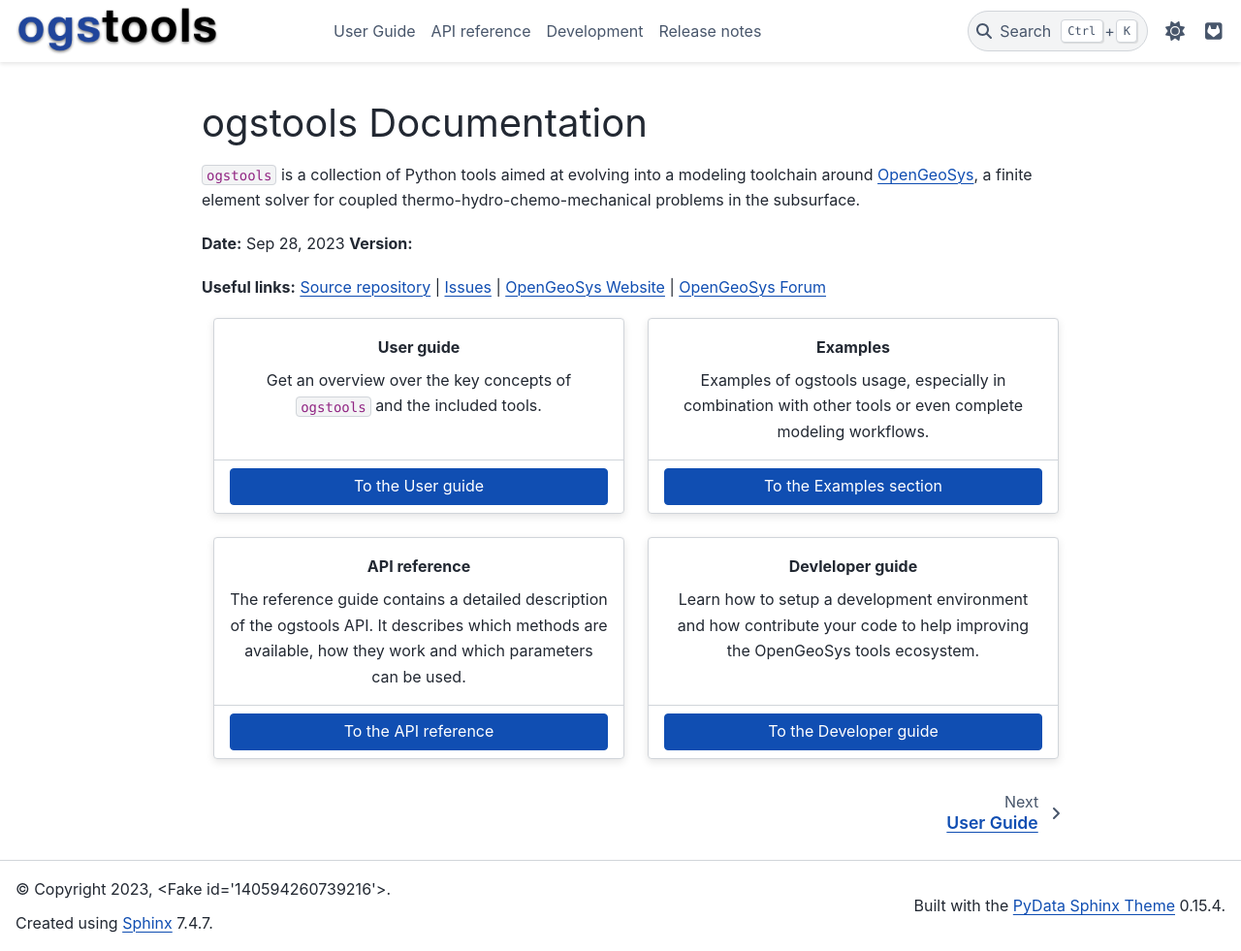
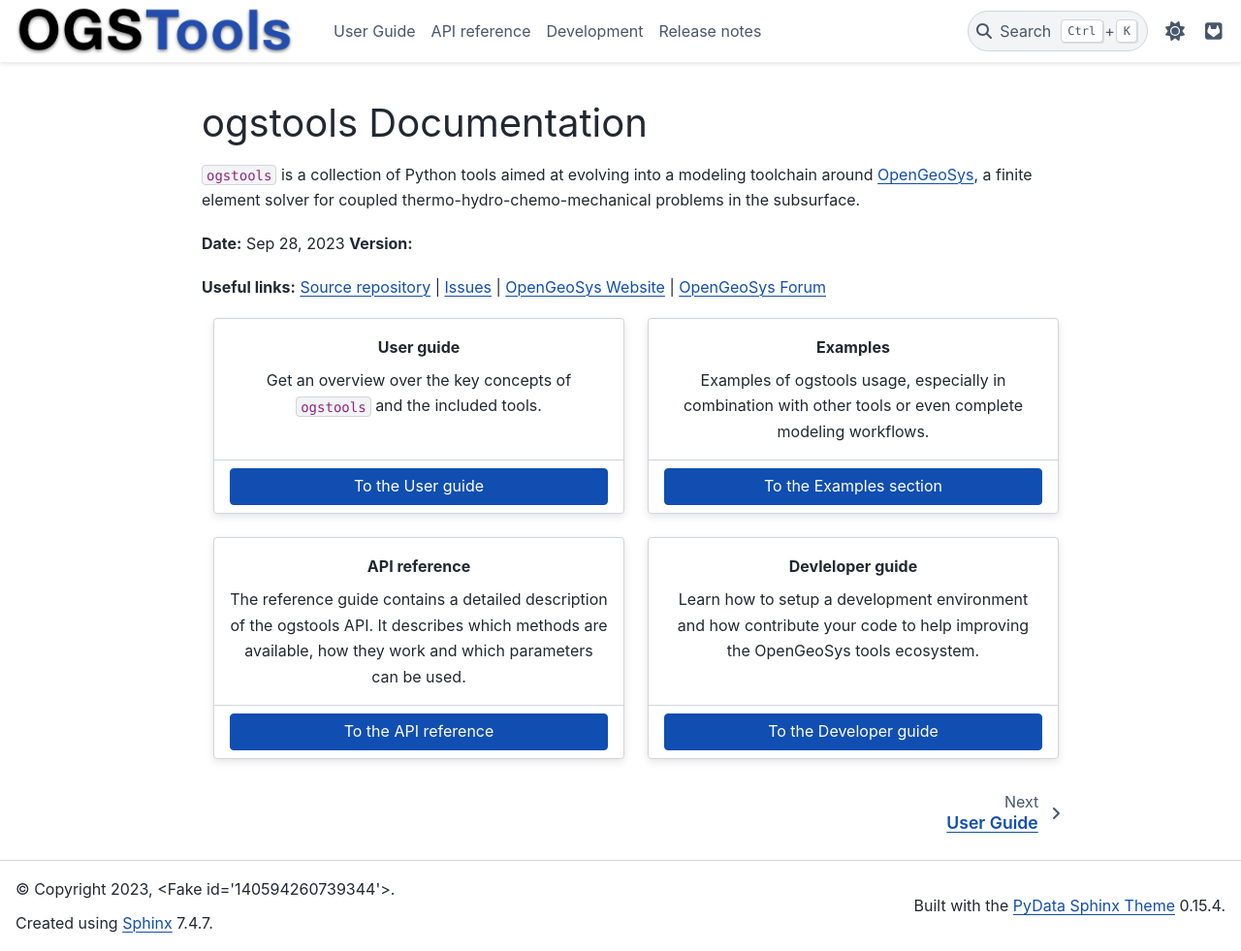
Before and after one commit to ufz/ogstools, a Sphinx documentation site: the page built from docs/index.md, in a window 1280 px wide and 981 px high. Shown: the whole window at 97% size. Built offline with Sphinx 7.4.7 and the PyData theme 0.15.4, drawn with Linux system fonts in a browser that asks for light colours; pages that are not in the unit, such as notebooks, are missing from menus; the version number could not be read and is left out.

Commit message:
[docs] New logo OGSTools.

```diff
--- a/docs/conf.py
+++ b/docs/conf.py
@@ -57,8 +57,8 @@
 
 html_theme_options = {
     "logo": {
-        "image_light": "logo.png",
-        "image_dark": "logo.png",
+        "image_light": "ogstools.png",
+        "image_dark": "ogstools-dark.png",
     },
     # "announcement": "<p style='font-weight: 400'>Some announcement</p>",
     "icon_links": [
```
Also changed, not shown: docs/_static/ogstools-dark.png (added), docs/_static/ogstools.png.
